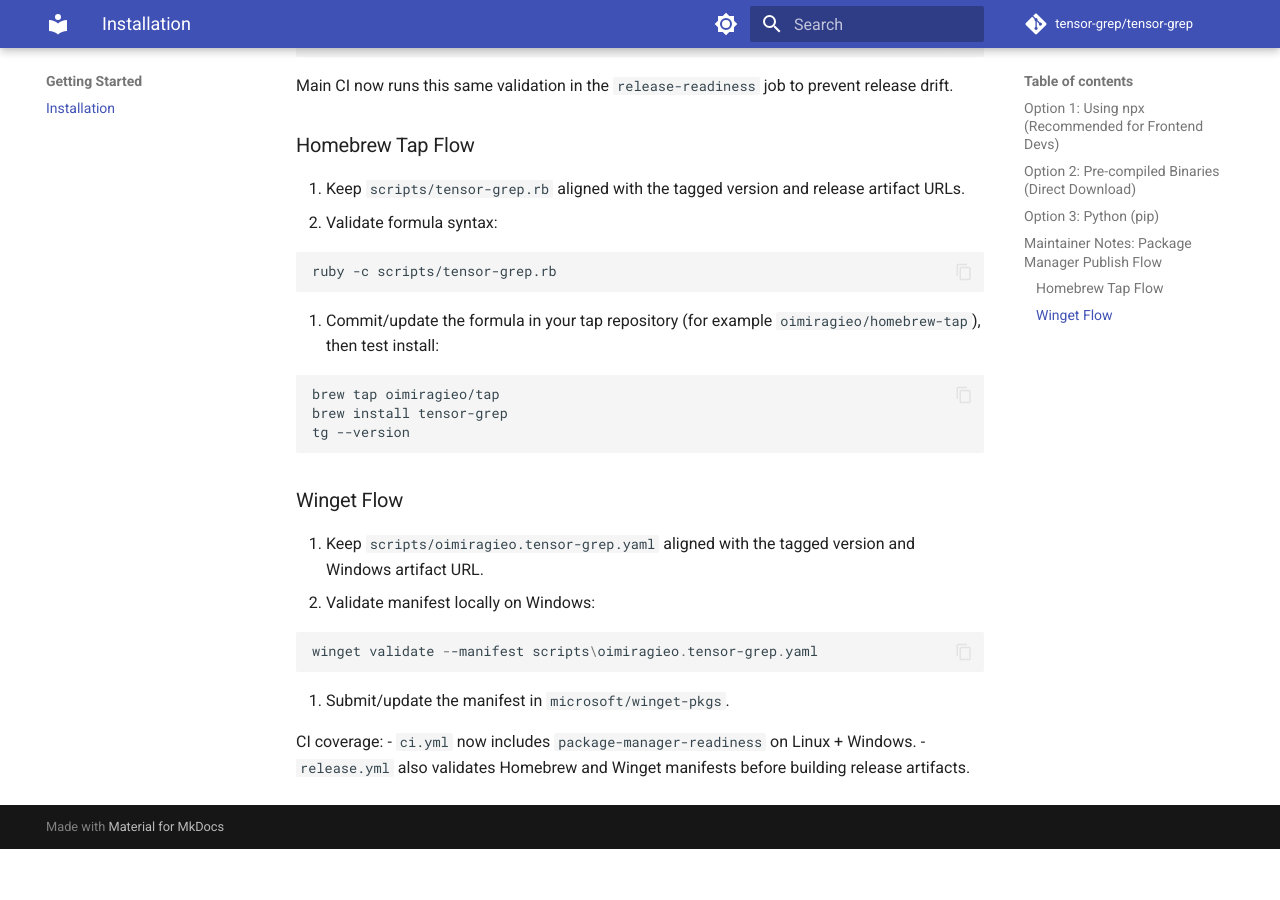
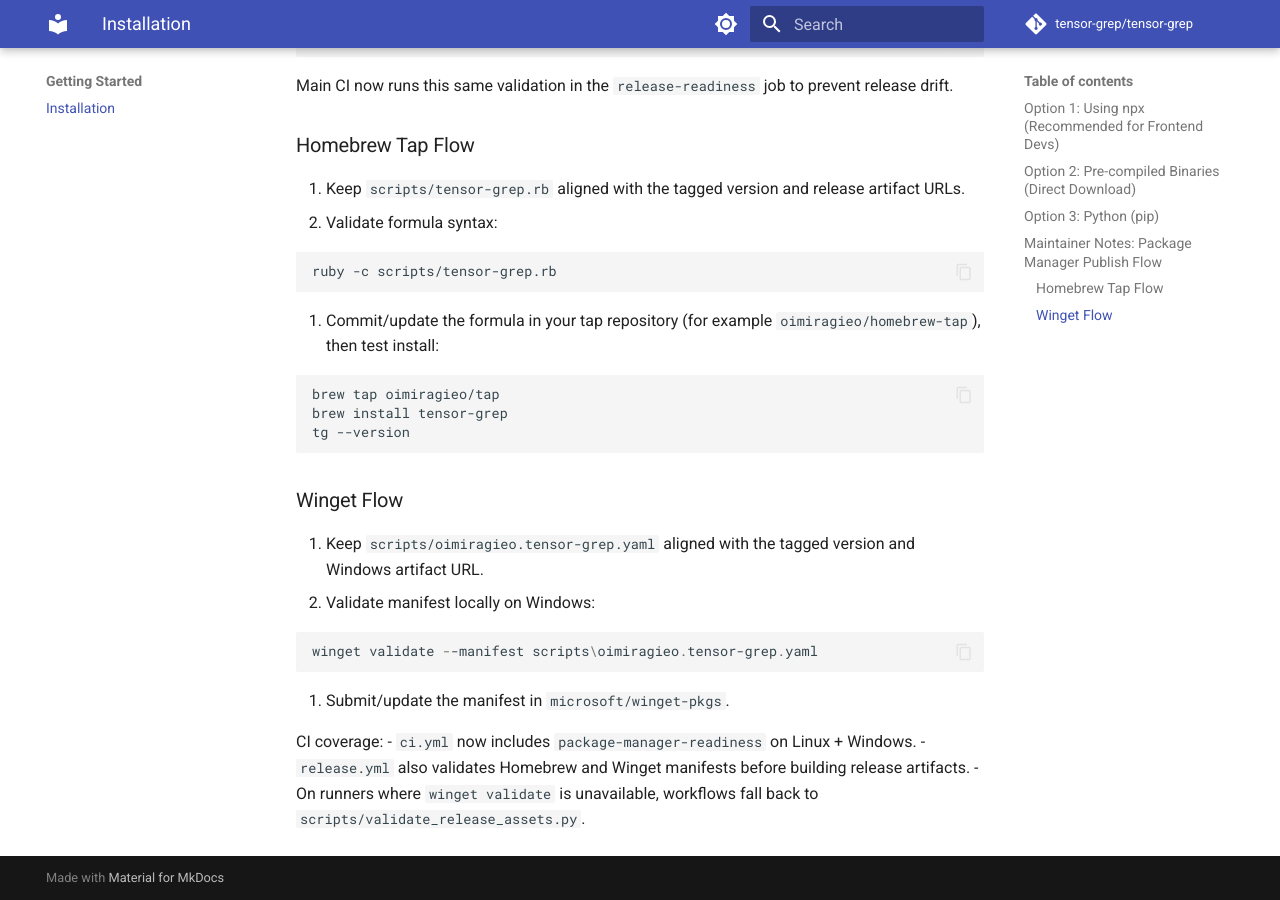
Before and after one commit to oimiragieo/tensor-grep, an MkDocs documentation site: the page built from docs/installation.md, in a window 1280 px wide and 900 px high, scrolled down 1312 px. Built offline with MkDocs 1.6.1 and Material for MkDocs 9.7.7, drawn with Linux system fonts in a browser that asks for light colours; comment, search, counter and statistics services are not loaded; before the commit the page ends 2161 px from its top, so only the background shows below that.

Commit message:
ci(pkg): fallback when winget validate is unavailable

```diff
--- a/docs/installation.md
+++ b/docs/installation.md
@@ -84,3 +84,4 @@ winget validate --manifest scripts\oimiragieo.tensor-grep.yaml
 CI coverage:
 - `ci.yml` now includes `package-manager-readiness` on Linux + Windows.
 - `release.yml` also validates Homebrew and Winget manifests before building release artifacts.
+- On runners where `winget validate` is unavailable, workflows fall back to `scripts/validate_release_assets.py`.
```
Also changed, not shown: CHANGELOG.md (+1 -0 lines), 2 other files.
